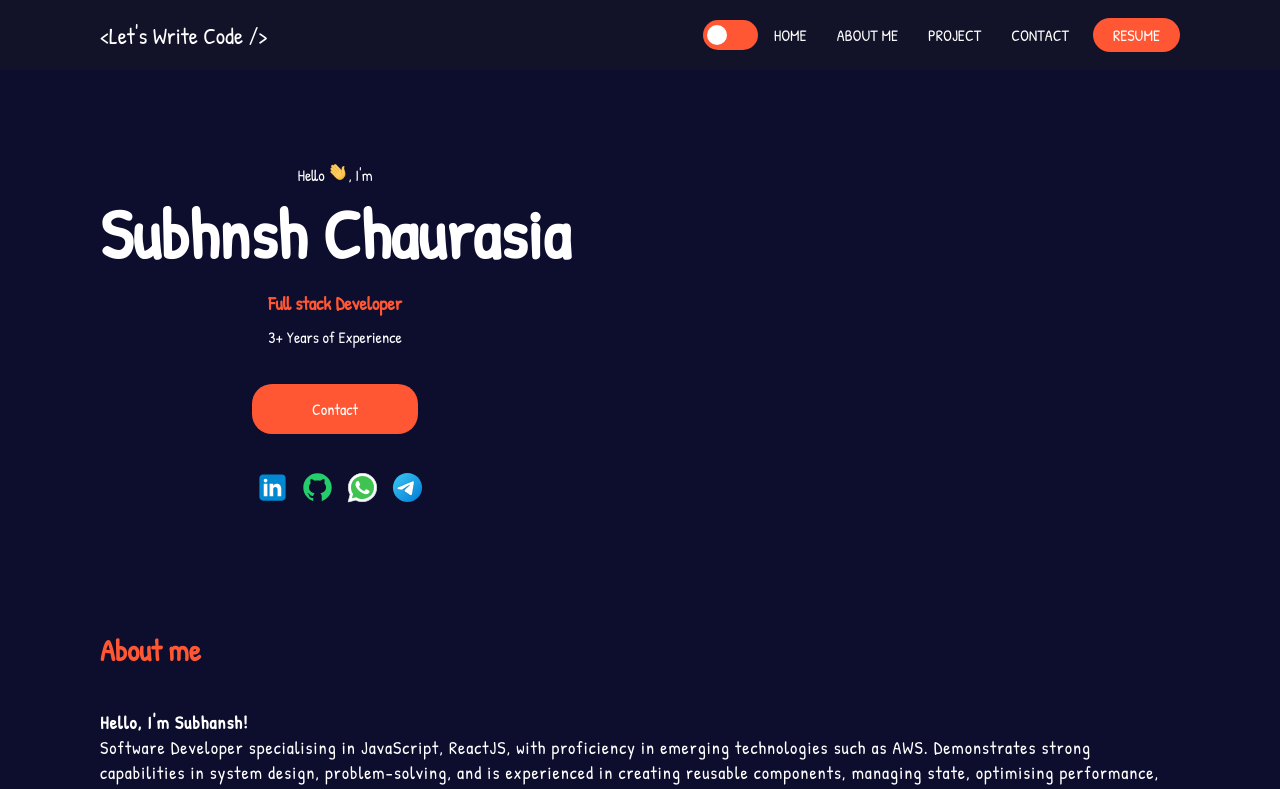
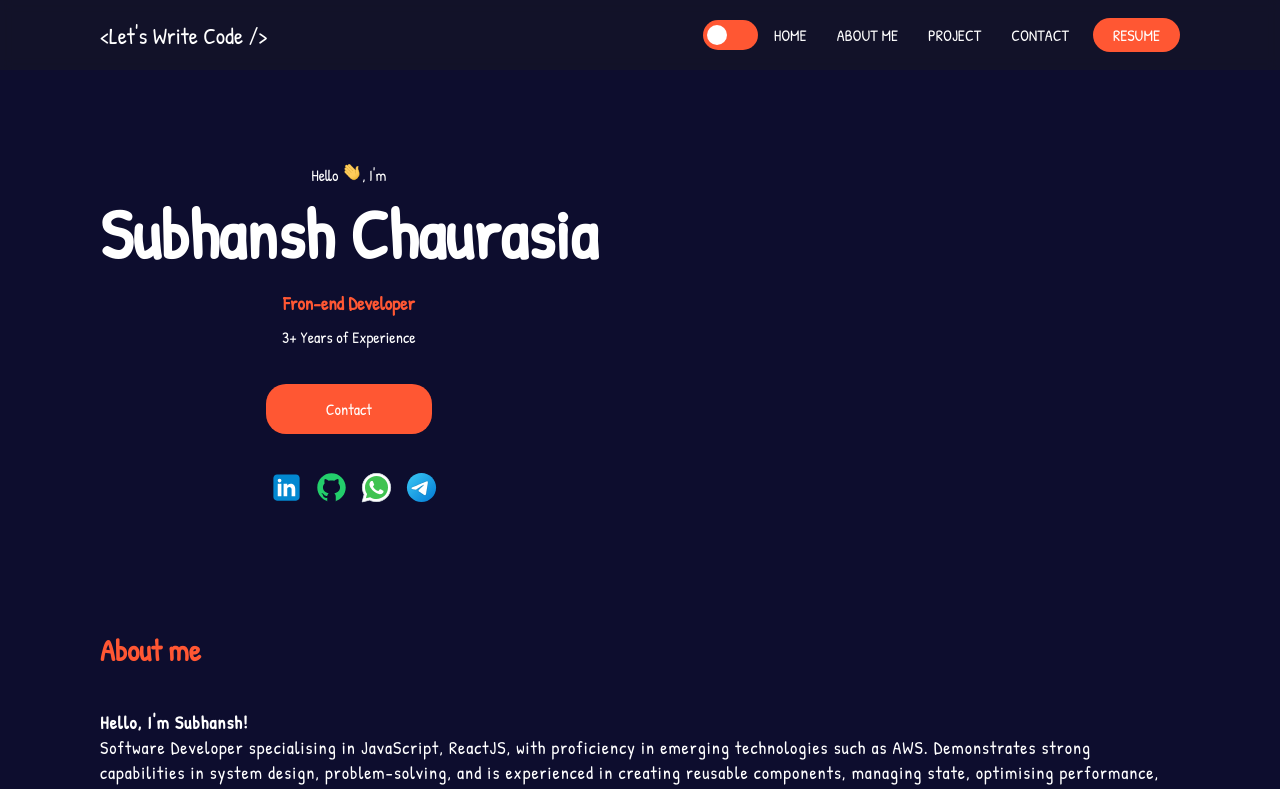
Before and after one commit to MrCurious-glitch/Subhansh-portfolio, a React (Create React App) app: page / in a window 1280 px wide. Shown: the top 789 px of the page. Built offline with nearby package versions, Linux system fonts and the light colour scheme.

Commit message:
some issue fixed

```diff
--- a/src/components/Hero/Hero.tsx
+++ b/src/components/Hero/Hero.tsx
@@ -16,10 +16,10 @@ export function Hero() {
           <p>Hello <img src={Hello} alt="Hello" width="20px"/>, I'm</p>
         </ScrollAnimation>
         <ScrollAnimation animateIn="fadeInUp" delay={0.2 * 1000}>
-          <h1>Subhnsh Chaurasia</h1>
+          <h1>Subhansh Chaurasia</h1>
         </ScrollAnimation>
         <ScrollAnimation animateIn="fadeInUp" delay={0.4 * 1000}>
-          <h3>Full stack Developer</h3>
+          <h3>Fron-end Developer</h3>
         </ScrollAnimation>
         <ScrollAnimation animateIn="fadeInUp" delay={0.6 * 1000}>
           <p className="small-resume"> 3+ Years of Experience</p>
```
